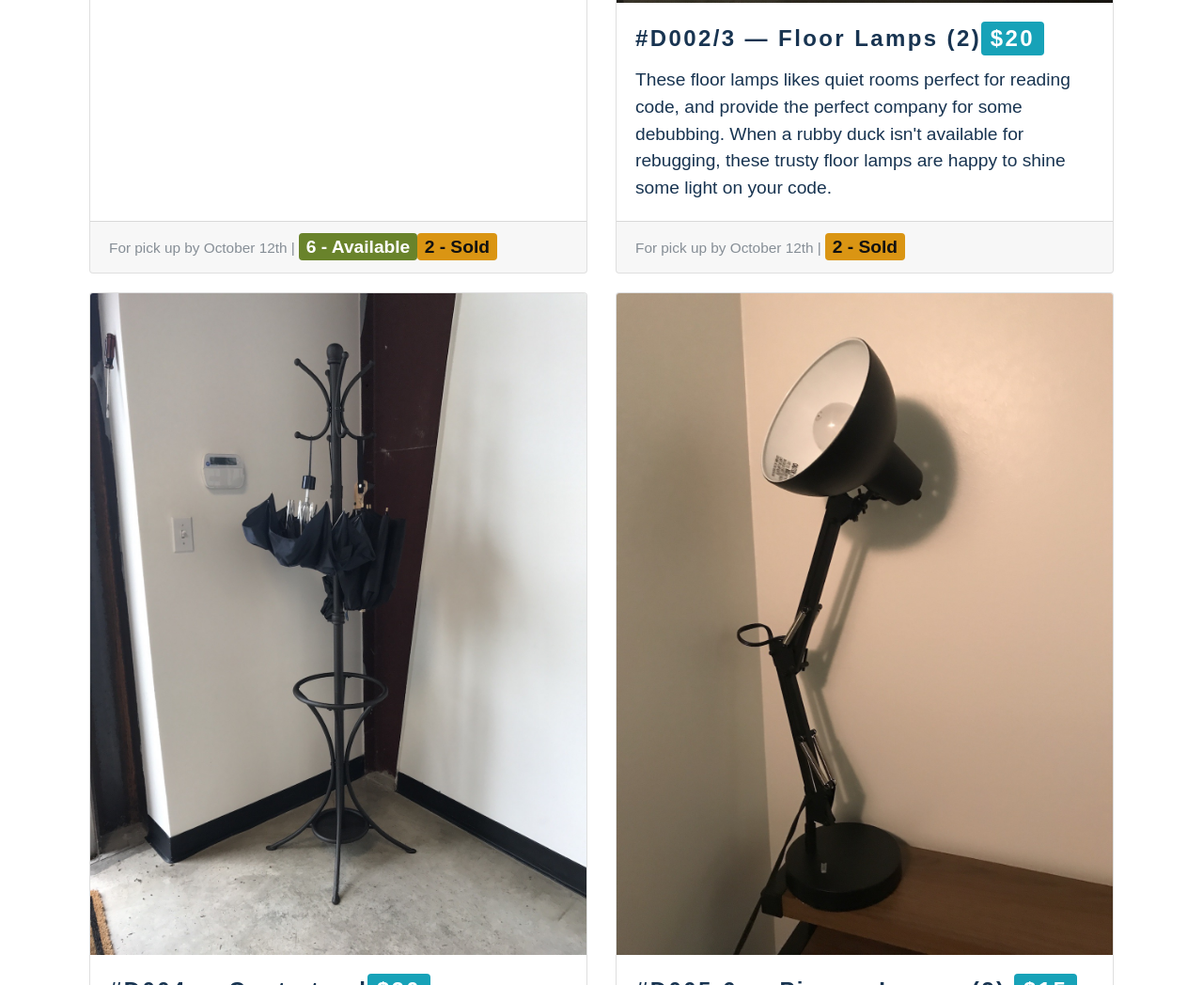
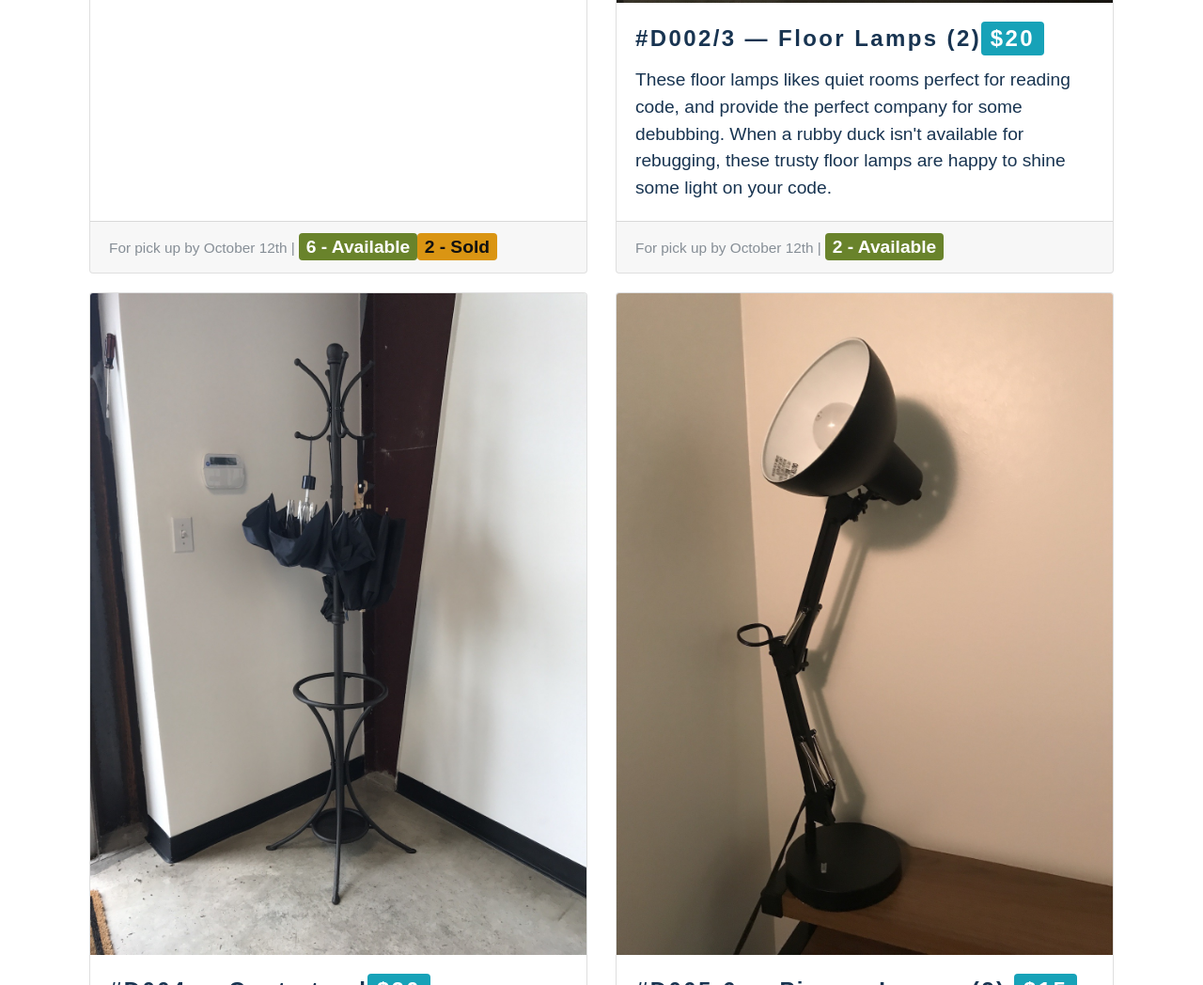
Before and after one commit to yard-sale/austin, a plain HTML site: page decor.html in a window 1280 px wide. Shown: the part 823-1871 px from the top of the page at 94% size. Drawn offline with nearby package versions, Linux system fonts and the light colour scheme; files that its build step writes are made by us from their sources.

Commit message:
floor lamp

```diff
--- a/decor.html
+++ b/decor.html
@@ -45,7 +45,7 @@ sale</title>
           <p class="card-text">These floor lamps likes quiet rooms perfect for reading code, and provide the perfect company for some debubbing. When a rubby duck isn't available for rebugging, these trusty floor lamps are happy to shine some light on your code.  </p>
         </div>
         <div class="card-footer">
-     <small class="text-muted">For pick up by October 12th |&nbsp;</small><span class="badge badge-warning">2 - Sold</span>
+     <small class="text-muted">For pick up by October 12th |&nbsp;</small><span class="badge badge-success">2 - Available</span>
         </div>
     </div>
         </div>
```
